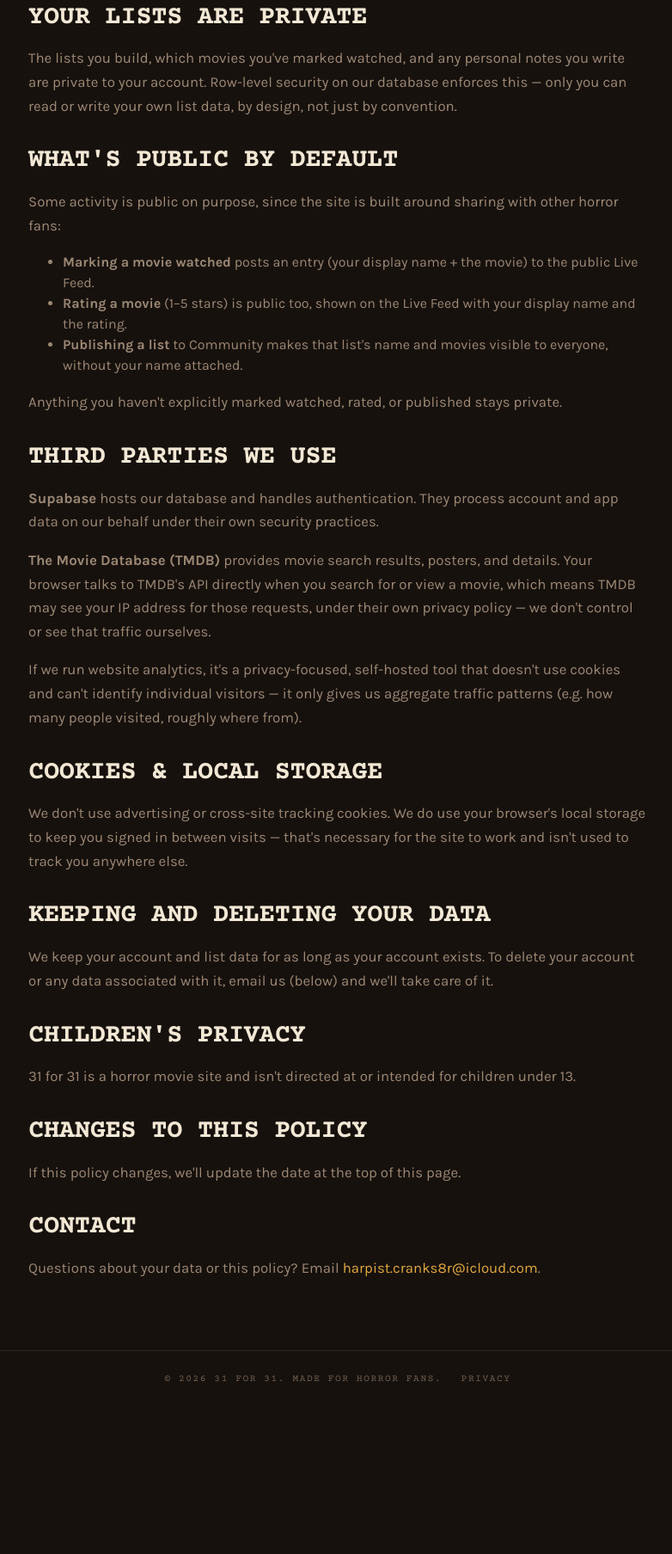
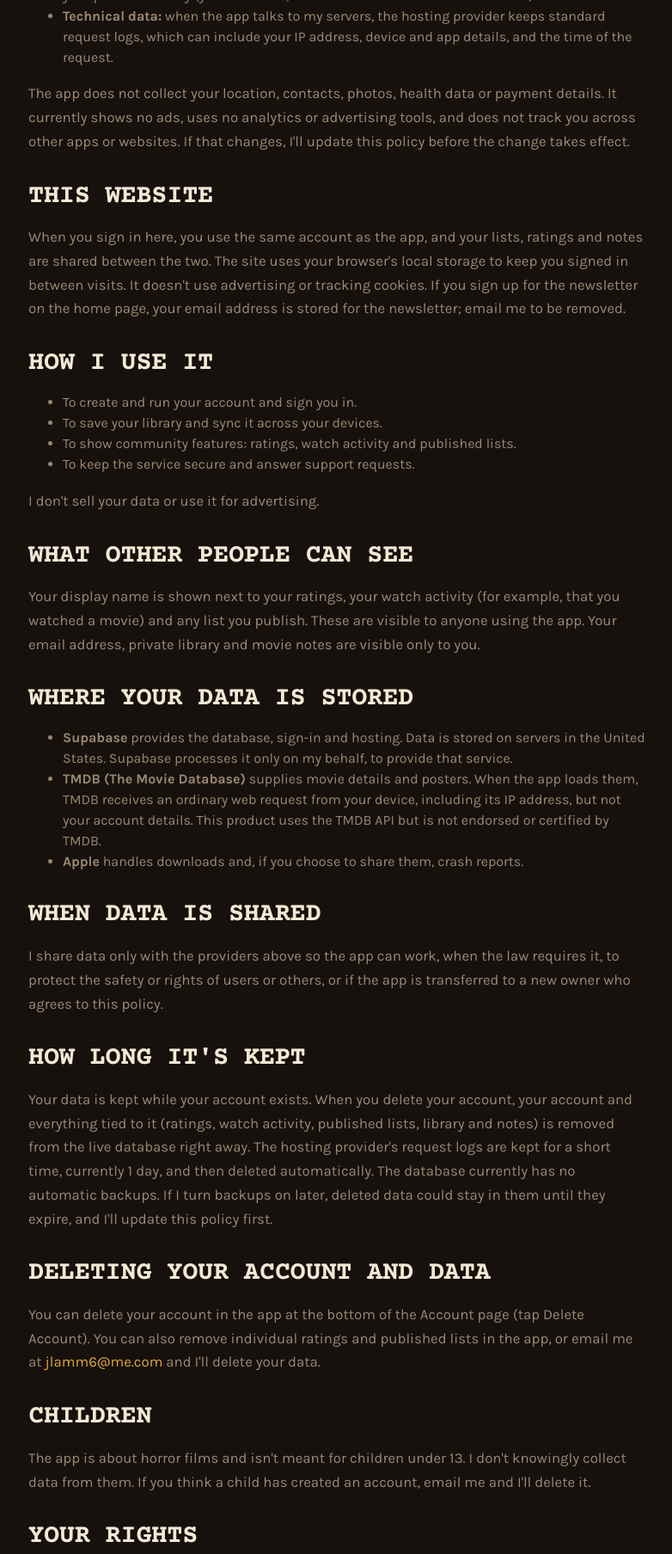
Before and after one commit to joelamm69/31for31movie, a plain HTML site: page privacy.html in a window 1280 px wide. Shown: the part 526-2333 px from the top of the page at 86% size, without its empty margins (247-1029 px from the left). Before the commit the page ends 2165 px from the top, so only its background shows below. Drawn offline with nearby package versions, Linux system fonts and the light colour scheme.

Commit message:
Update privacy policy to the app's finished policy
Replaces the October draft with the 31for31 app policy (effective Nov 16, 2026,
contact jlamm6@me.com) and keeps a short section on what the website itself
stores (local storage sign-in, newsletter email). Same page layout as before.

Co-Authored-By: Claude Opus 5.5 <noreply@anthropic.com>

```diff
--- a/privacy.html
+++ b/privacy.html
@@ -22,44 +22,63 @@
     <main>
         <article class="blog-post">
             <h1>Privacy Policy</h1>
-            <div class="date">Last updated October 2026</div>
+            <div class="date">Effective November 16, 2026</div>
 
-            <p>This page explains what 31 for 31 collects, why, and how you can control it. It covers this website and the companion iPad app, since they share the same account and data.</p>
+            <p>31for31 ("the app") is made by Joe Lamm ("I", "me"). This policy explains what the app collects, why, who can see it, and how to delete it. It also covers this website, which uses the same account and data as the app.</p>
 
-            <h2 style="margin-top:2rem">Account information</h2>
-            <p>When you sign up, you give us an email address and password, and optionally a display name. Your password is handled entirely by our authentication provider, Supabase — we never see or store it ourselves. If you don't set a display name, we never use your email as a stand-in for it anywhere public; it falls back to "Anonymous" instead.</p>
+            <h2 style="margin-top:2rem">What the app collects</h2>
+            <ul style="color:var(--text-dim)">
+                <li><strong>Account details:</strong> your email address, your password (stored only in hashed form by my sign-in provider), the display name you choose, and basic account records such as when you signed up and whether your email is verified.</li>
+                <li><strong>What you add in the app:</strong> star ratings, movies you log as watched, lists you publish, and your personal library (your own lists, watched movies and notes on movies).</li>
+                <li><strong>Technical data:</strong> when the app talks to my servers, the hosting provider keeps standard request logs, which can include your IP address, device and app details, and the time of the request.</li>
+            </ul>
+            <p>The app does not collect your location, contacts, photos, health data or payment details. It currently shows no ads, uses no analytics or advertising tools, and does not track you across other apps or websites. If that changes, I'll update this policy before the change takes effect.</p>
 
-            <h2 style="margin-top:2rem">Your lists are private</h2>
-            <p>The lists you build, which movies you've marked watched, and any personal notes you write are private to your account. Row-level security on our database enforces this — only you can read or write your own list data, by design, not just by convention.</p>
+            <h2 style="margin-top:2rem">This website</h2>
+            <p>When you sign in here, you use the same account as the app, and your lists, ratings and notes are shared between the two. The site uses your browser's local storage to keep you signed in between visits. It doesn't use advertising or tracking cookies. If you sign up for the newsletter on the home page, your email address is stored for the newsletter; email me to be removed.</p>
 
-            <h2 style="margin-top:2rem">What's public by default</h2>
-            <p>Some activity is public on purpose, since the site is built around sharing with other horror fans:</p>
+            <h2 style="margin-top:2rem">How I use it</h2>
             <ul style="color:var(--text-dim)">
-                <li><strong>Marking a movie watched</strong> posts an entry (your display name + the movie) to the public Live Feed.</li>
-                <li><strong>Rating a movie</strong> (1&ndash;5 stars) is public too, shown on the Live Feed with your display name and the rating.</li>
-                <li><strong>Publishing a list</strong> to Community makes that list's name and movies visible to everyone, without your name attached.</li>
+                <li>To create and run your account and sign you in.</li>
+                <li>To save your library and sync it across your devices.</li>
+                <li>To show community features: ratings, watch activity and published lists.</li>
+                <li>To keep the service secure and answer support requests.</li>
             </ul>
-            <p>Anything you haven't explicitly marked watched, rated, or published stays private.</p>
+            <p>I don't sell your data or use it for advertising.</p>
 
-            <h2 style="margin-top:2rem">Third parties we use</h2>
-            <p><strong>Supabase</strong> hosts our database and handles authentication. They process account and app data on our behalf under their own security practices.</p>
-            <p><strong>The Movie Database (TMDB)</strong> provides movie search results, posters, and details. Your browser talks to TMDB's API directly when you search for or view a movie, which means TMDB may see your IP address for those requests, under their own privacy policy &mdash; we don't control or see that traffic ourselves.</p>
-            <p>If we run website analytics, it's a privacy-focused, self-hosted tool that doesn't use cookies and can't identify individual visitors &mdash; it only gives us aggregate traffic patterns (e.g. how many people visited, roughly where from).</p>
+            <h2 style="margin-top:2rem">What other people can see</h2>
+            <p>Your display name is shown next to your ratings, your watch activity (for example, that you watched a movie) and any list you publish. These are visible to anyone using the app. Your email address, private library and movie notes are visible only to you.</p>
 
-            <h2 style="margin-top:2rem">Cookies &amp; local storage</h2>
-            <p>We don't use advertising or cross-site tracking cookies. We do use your browser's local storage to keep you signed in between visits &mdash; that's necessary for the site to work and isn't used to track you anywhere else.</p>
+            <h2 style="margin-top:2rem">Where your data is stored</h2>
+            <ul style="color:var(--text-dim)">
+                <li><strong>Supabase</strong> provides the database, sign-in and hosting. Data is stored on servers in the United States. Supabase processes it only on my behalf, to provide that service.</li>
+                <li><strong>TMDB (The Movie Database)</strong> supplies movie details and posters. When the app loads them, TMDB receives an ordinary web request from your device, including its IP address, but not your account details. This product uses the TMDB API but is not endorsed or certified by TMDB.</li>
+                <li><strong>Apple</strong> handles downloads and, if you choose to share them, crash reports.</li>
+            </ul>
 
-            <h2 style="margin-top:2rem">Keeping and deleting your data</h2>
-            <p>We keep your account and list data for as long as your account exists. To delete your account or any data associated with it, email us (below) and we'll take care of it.</p>
+            <h2 style="margin-top:2rem">When data is shared</h2>
+            <p>I share data only with the providers above so the app can work, when the law requires it, to protect the safety or rights of users or others, or if the app is transferred to a new owner who agrees to this policy.</p>
 
-            <h2 style="margin-top:2rem">Children's privacy</h2>
-            <p>31 for 31 is a horror movie site and isn't directed at or intended for children under 13.</p>
+            <h2 style="margin-top:2rem">How long it's kept</h2>
+            <p>Your data is kept while your account exists. When you delete your account, your account and everything tied to it (ratings, watch activity, published lists, library and notes) is removed from the live database right away. The hosting provider's request logs are kept for a short time, currently 1 day, and then deleted automatically. The database currently has no automatic backups. If I turn backups on later, deleted data could stay in them until they expire, and I'll update this policy first.</p>
+
+            <h2 style="margin-top:2rem">Deleting your account and data</h2>
+            <p>You can delete your account in the app at the bottom of the Account page (tap Delete Account). You can also remove individual ratings and published lists in the app, or email me at <a href="mailto:jlamm6@me.com">jlamm6@me.com</a> and I'll delete your data.</p>
+
+            <h2 style="margin-top:2rem">Children</h2>
+            <p>The app is about horror films and isn't meant for children under 13. I don't knowingly collect data from them. If you think a child has created an account, email me and I'll delete it.</p>
+
+            <h2 style="margin-top:2rem">Your rights</h2>
+            <p>Depending on where you live, you may have the right to access, correct, export or delete your data, or to object to how it's used. Email me to make a request and I'll respond within 30 days.</p>
+
+            <h2 style="margin-top:2rem">Security</h2>
+            <p>Data is sent over encrypted connections, and database rules let only you change your own data. No system is perfectly secure, so I can't guarantee absolute security.</p>
 
             <h2 style="margin-top:2rem">Changes to this policy</h2>
-            <p>If this policy changes, we'll update the date at the top of this page.</p>
+            <p>If I change this policy, including before adding ads, analytics or in-app purchases, I'll update the effective date above, and I'll tell you in the app before any major change takes effect.</p>
 
             <h2 style="margin-top:2rem">Contact</h2>
-            <p>Questions about your data or this policy? Email <a href="mailto:harpist.cranks8r@icloud.com">harpist.cranks8r@icloud.com</a>.</p>
+            <p>Questions or requests: <a href="mailto:jlamm6@me.com">jlamm6@me.com</a></p>
         </article>
     </main>
 
```
